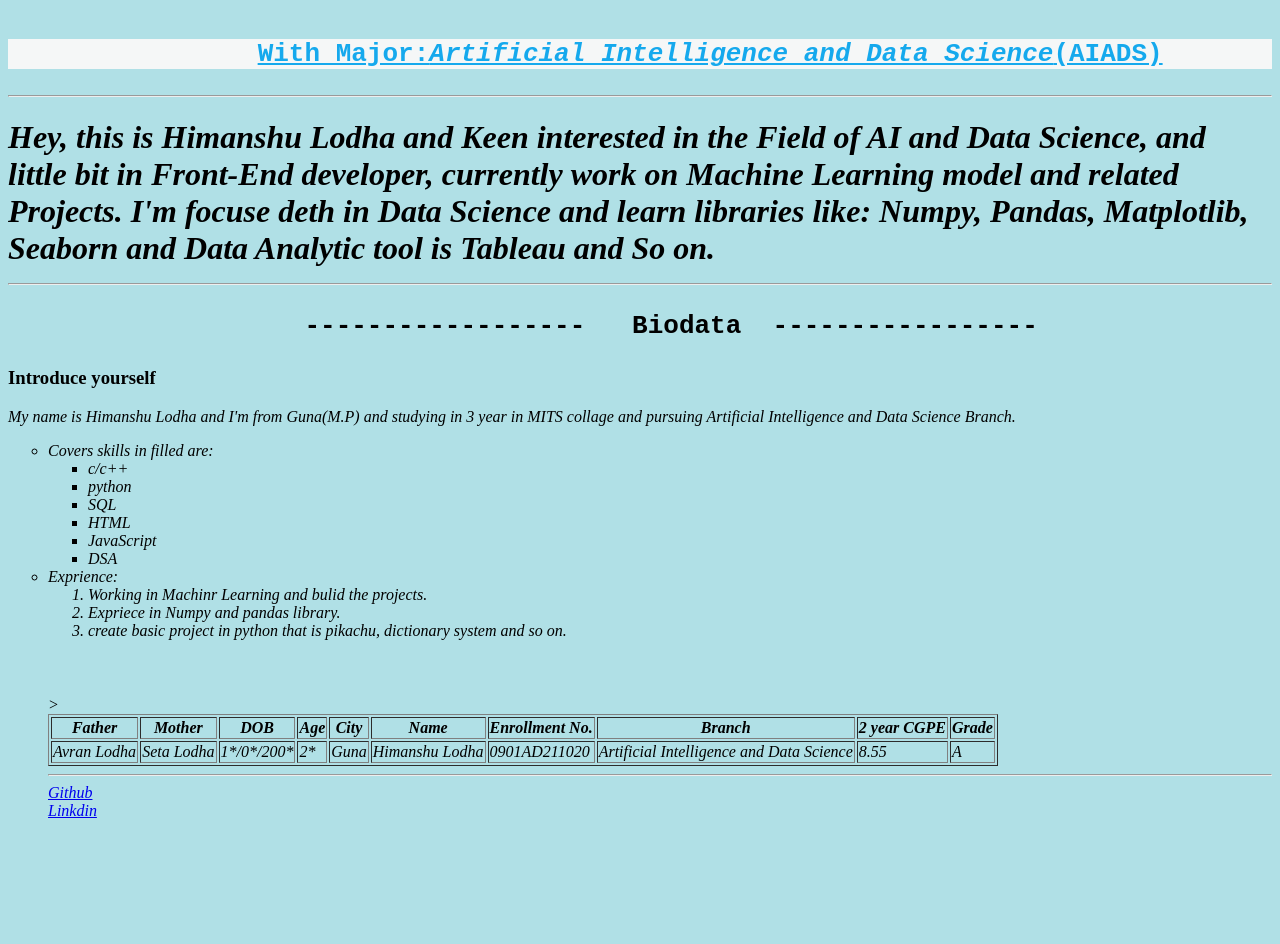
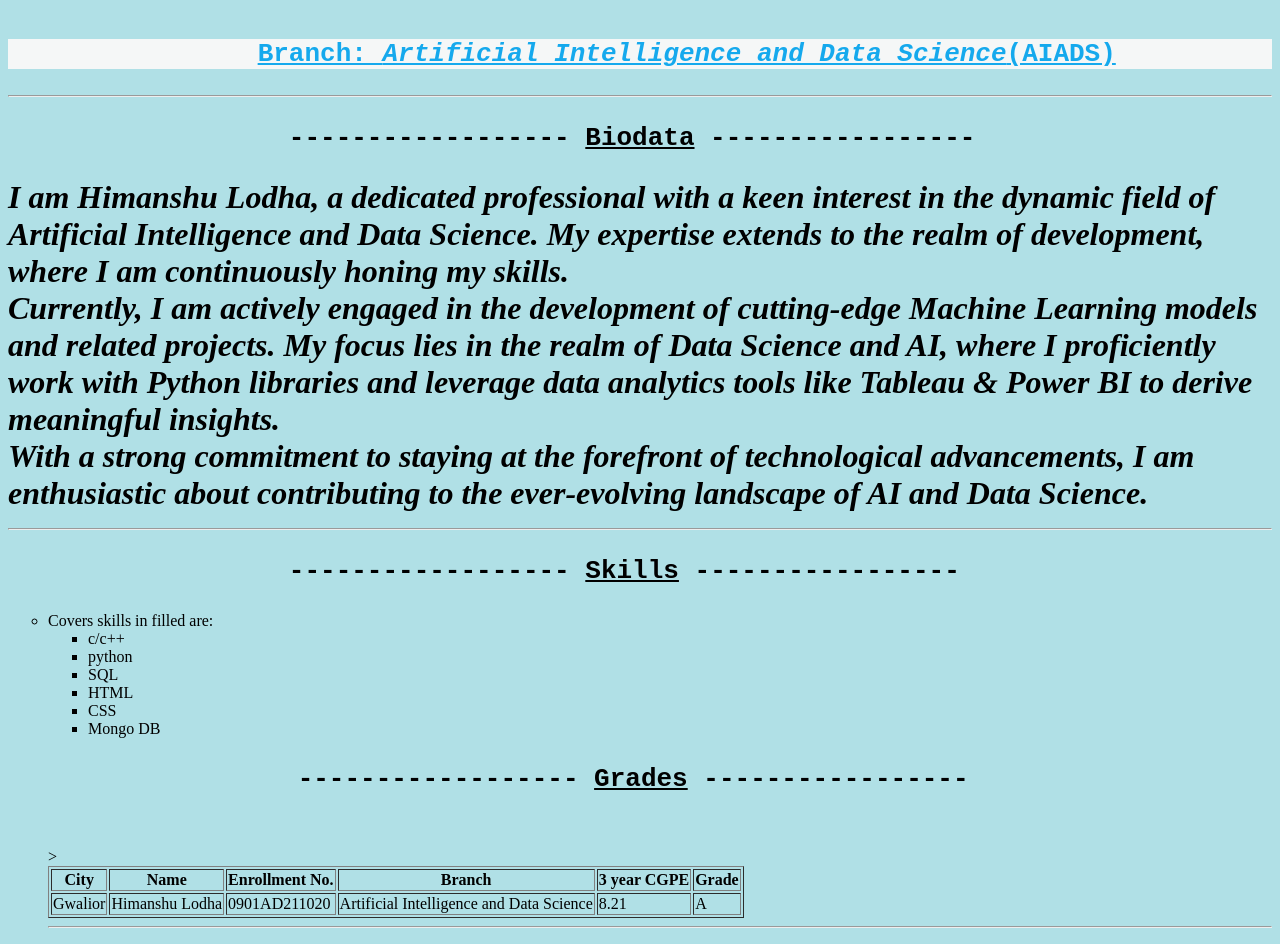
Before and after one commit to Himanshulodha/Portfolio_Website, a plain HTML site: page created_Myself.html in a window 1280 px wide. Shown: the part 420-1364 px from the top of the page. Before the commit the page ends 1256 px from the top, so only its background shows below. Drawn offline with Linux system fonts and the light colour scheme.

Commit message:
Update created_Myself.html

```diff
--- a/created_Myself.html
+++ b/created_Myself.html
@@ -11,7 +11,7 @@
             <span id="myphoto">                                                       <img src="himan img.jpg" width="250" height="190" ><br>
                 <h2 class="ME" id="me">                                                 <u>Himanshu Lodha</U></h2>
                     <h1><p>                          <u><i></i>A 3nd Year Student in MITS Gwalior</p></i></u></h1>
-                    <h1><p>                <u>With Major:<i>Artificial Intelligence and Data Science</i>(AIADS)</p></u></h1></pre>
+                    <h1><p>                <u>Branch: <i>Artificial Intelligence and Data Science</i>(AIADS)</p></u></h1></pre>
                     <hr>
                     <style>
                         p{
@@ -19,12 +19,13 @@
                             background-color: rgb(245, 247, 247) !important;
                         }
                         </style>
-    <h1><em>Hey, this is Himanshu Lodha and Keen interested in the Field of AI and Data Science,
-        and little bit in Front-End developer, currently work on Machine Learning model and related Projects.
-    I'm focuse deth in Data Science and learn libraries like: Numpy, Pandas, Matplotlib, Seaborn and Data Analytic tool is Tableau and So on.</em><hr></h1>
-        <h1 class="ME"><pre>                   ------------------   Biodata  -----------------</pre></h1>
-        <h3>Introduce yourself</h3>
-        <lu><em>My name is Himanshu Lodha and I'm from Guna(M.P) and studying in 3 year in MITS collage and pursuing Artificial Intelligence and Data Science Branch.</li>
+                        <h1 class="ME"><pre>                  ------------------ <u>Biodata</u> -----------------</pre></h1>
+    <h1><em>I am Himanshu Lodha, a dedicated professional with a keen interest in the dynamic field of Artificial Intelligence and Data Science. My expertise extends to the realm of development, where I am continuously honing my skills.<br>
+        Currently, I am actively engaged in the development of cutting-edge Machine Learning models and related projects. My focus lies in the realm of Data Science and AI, where I proficiently work with Python libraries and leverage data analytics tools like Tableau & Power BI to derive meaningful insights.<br>
+        With a strong commitment to staying at the forefront of technological advancements, I am enthusiastic about contributing to the ever-evolving landscape of AI and Data Science.</em><hr></h1>
+        <h1 class="ME"><pre>                  ------------------ <u>Skills</u> -----------------</pre></h1>
+        <!-- <h3>Introduce yourself</h3>
+        <lu><em>My name is Himanshu Lodha and I'm from Guna(M.P) and studying in 3 year in MITS collage and pursuing Artificial Intelligence and Data Science Branch.</li> -->
             <ul type = "circle">
         <li>Covers skills in filled are: </li>
 
@@ -33,45 +34,47 @@
                 <li>python</li>
                 <li>SQL</li>
                 <li>HTML</li>
-                <li>JavaScript</li>
-                <li>DSA</li>
+                <li>CSS</li>
+                <li>Mongo DB</li>
+                <!-- <li>JavaScript</li> -->
+                <!-- <li>DSA</li> -->
             </ul>
-        <li>Exprience: </li>
+        <!-- <li>Exprience: </li>
     <ol type = "1">
         <li>Working in Machinr Learning and bulid the projects.</li>
         <li>Expriece in Numpy and pandas library.</li>
-        <li>create basic project in python that is pikachu, dictionary system and so on.</li>
+        <li>create basic project in python that is pikachu, dictionary system and so on.</li> -->
     </ol>
 
     <!--Tables-->
+    <h1 class="ME"><pre>                ------------------ <u>Grades</u> -----------------</pre></h1>
     <table border="1">
     <pre>
-
            <thead class="Head">
             <tr><!--iske madad se row start ker the hai-->
-                <th>Father</th>
+                <!-- <th>Father</th>
                 <th>Mother</th>
                 <th>DOB</th>
-                <th>Age</th>
+                <th>Age</th> -->
                 <th>City</th>
                 <th>Name</th><!--th se coloum add ker sakte hai-->
                 <th>Enrollment No.</th>
           >      <th>Branch</th>
-                <th>2 year CGPE</th>
+                <th>3 year CGPE</th>
                 <th>Grade</th>
             </tr>
         </thead>
         <tbody><!--Ab iske andder data add karunga-->
             <tr><!--table row banana padega-->
-                <td>Avran Lodha</td>
+                <!-- <td>Avran Lodha</td>
                 <td>Seta Lodha</td>
                 <td>1*/0*/200*</td>
-                <td>2*</td>
-                <td>Guna</td>
+                <td>2*</td> -->
+                <td>Gwalior</td>
                 <td>Himanshu Lodha</td>
                 <td>0901AD211020</td>
                 <td>Artificial Intelligence and Data Science</td>
-                <td>8.55</td>
+                <td>8.21</td>
                 <td>A</td>
             </tr>
         </pre>
@@ -82,7 +85,7 @@
 </body>
 <hr>
 
-<a href="https://github.com/Himanshulodha/" target="_main">Github</a><br>
-<a href="https://www.linkedin.com/in/himanshu-lodha-2nd-350b92216/" target="_main">Linkdin</a><br>
+<!-- <a href="https://github.com/Himanshulodha/" target="_main">Github</a><br>
+<a href="https://www.linkedin.com/in/himanshu-lodha-2nd-350b92216/" target="_main">Linkdin</a><br> -->
 <!-- <a href="https://www.google.co.in" target="_main">youtube</a><br> -->
 </html>
```
